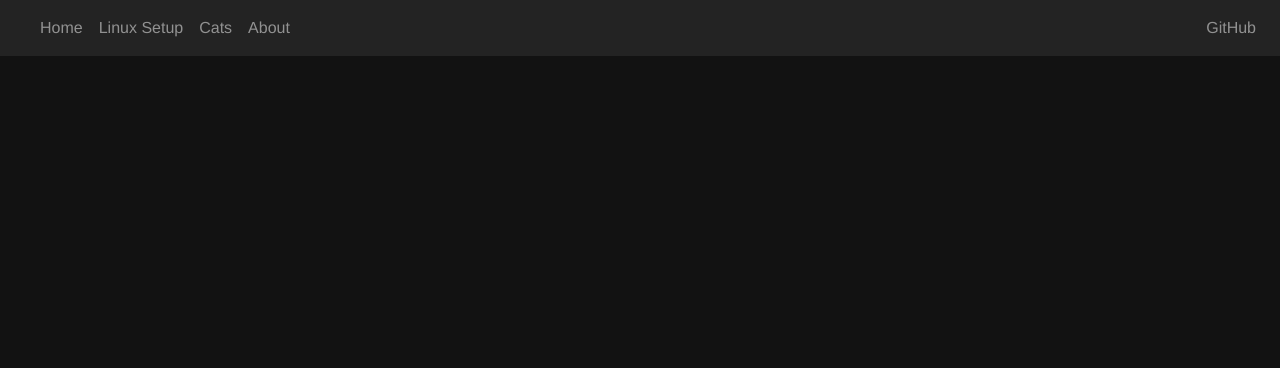
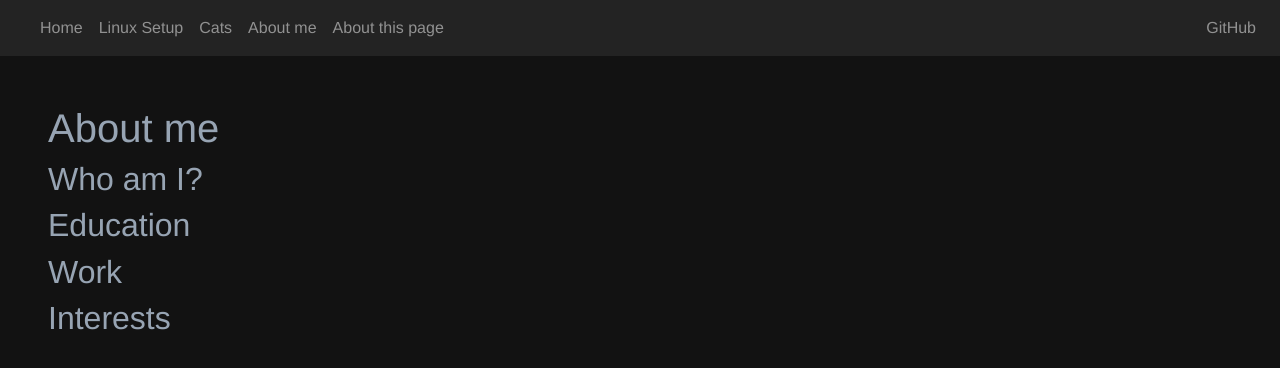
Before and after one commit to clemak27/clemak27.github.io, a Nuxt app: page /cv in a window 1280 px wide. Shown: the top 368 px of the page. Built offline with nearby package versions, Linux system fonts and the light colour scheme.

Commit message:
create new page

```diff
--- a/components/Navbar.vue
+++ b/components/Navbar.vue
@@ -9,7 +9,8 @@
         <b-nav-item to="/">Home</b-nav-item>
         <b-nav-item to="linux_setup">Linux Setup</b-nav-item>
         <b-nav-item to="cats">Cats</b-nav-item>
-        <b-nav-item to="about">About</b-nav-item>
+        <b-nav-item to="cv">About me</b-nav-item>
+        <b-nav-item to="about">About this page</b-nav-item>
       </b-navbar-nav>
 
       <b-navbar-nav class="ml-auto">
--- /dev/null
+++ b/pages/cv.vue
@@ -0,0 +1,22 @@
+<template>
+  <div class="cv">
+    <h1> About me </h1>
+    <h2> Who am I? </h2>
+    <h2> Education </h2>
+    <h2> Work </h2>
+    <h2> Interests </h2>
+  </div>
+</template>
+
+<script>
+export default {
+
+}
+</script>
+
+<style>
+.cv {
+  padding: 3em;
+  text-align: left;
+}
+</style>
```
